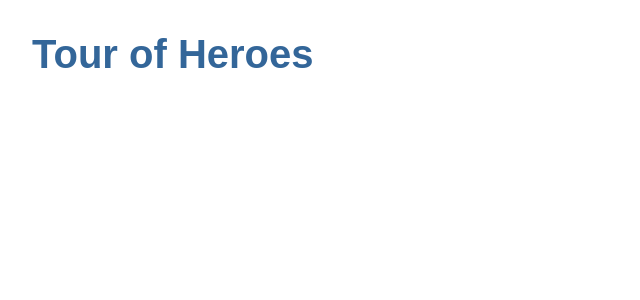
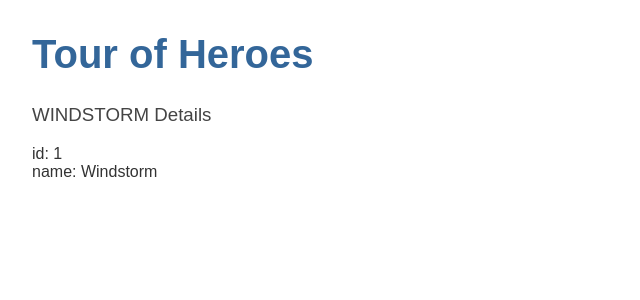
Before and after one commit to treefal/angular-tour-of-heroes, an Angular app: page / in a window 1280 px wide. Shown: the top 300 px of the page, without its empty margins (0-640 px from the left). Built offline with nearby package versions, Linux system fonts and the light colour scheme.

Commit message:
Add Heroes component.

```diff
--- a/src/app/app.component.html
+++ b/src/app/app.component.html
@@ -1 +1,2 @@
 <h1>{{ title }}</h1>
+<app-heroes></app-heroes>
--- a/src/app/app.module.ts
+++ b/src/app/app.module.ts
@@ -2,10 +2,12 @@
 import { BrowserModule } from '@angular/platform-browser';
 
 import { AppComponent } from './app.component';
+import { HeroesComponent } from './heroes/heroes.component';
 
 @NgModule({
   declarations: [
-    AppComponent
+    AppComponent,
+    HeroesComponent
   ],
   imports: [
     BrowserModule
--- /dev/null
+++ b/src/app/hero.ts
@@ -0,0 +1,4 @@
+export interface Hero {
+  id: number;
+  name: string;
+}
--- /dev/null
+++ b/src/app/heroes/heroes.component.html
@@ -0,0 +1,3 @@
+<h3>{{ hero.name | uppercase }} Details</h3>
+<div><span>id: </span>{{ hero.id }}</div>
+<div><span>name: </span>{{ hero.name }}</div>
--- /dev/null
+++ b/src/app/heroes/heroes.component.ts
@@ -0,0 +1,18 @@
+import { Component, OnInit } from '@angular/core';
+import { Hero } from '../hero';
+
+@Component({
+  selector: 'app-heroes',
+  templateUrl: './heroes.component.html',
+  styleUrls: ['./heroes.component.css'],
+})
+export class HeroesComponent implements OnInit {
+  hero: Hero = {
+    id: 1,
+    name: 'Windstorm',
+  };
+
+  constructor() {}
+
+  ngOnInit(): void {}
+}
```
Also changed, not shown: src/app/heroes/heroes.component.css (added), 1 other file (tests, documents, lock files or other folders).
